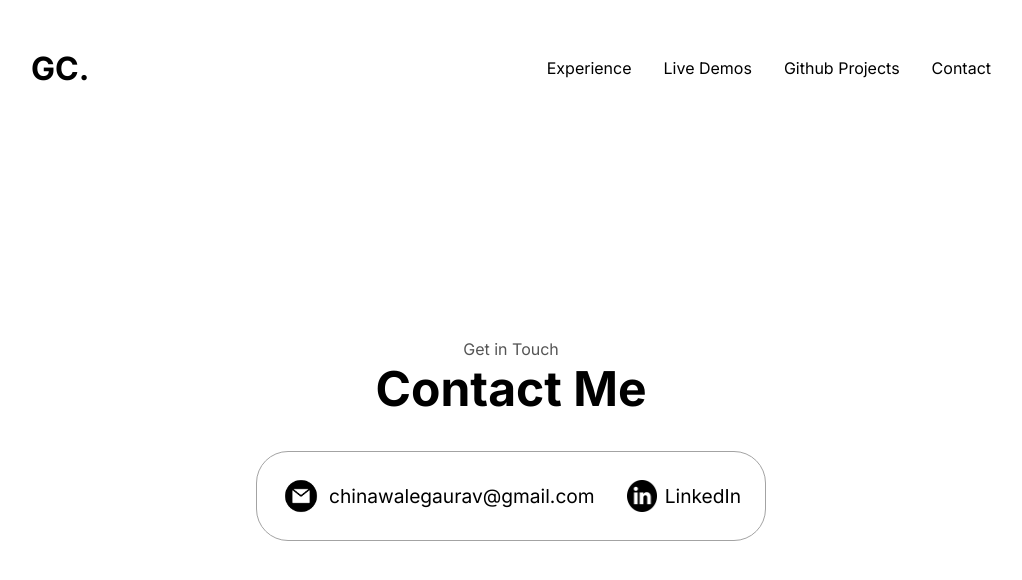
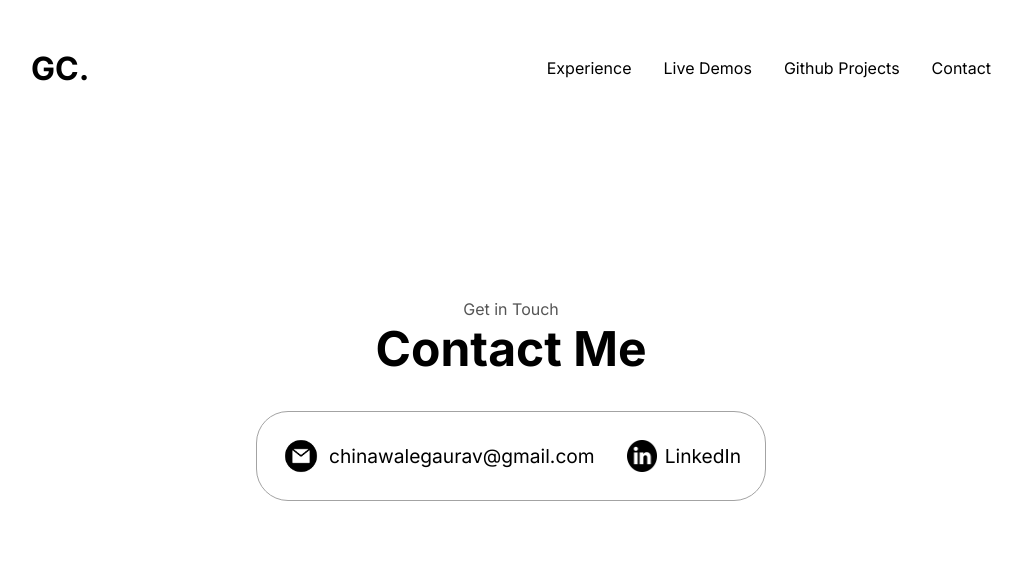
Before and after one commit to GauravChinavle/next-js-portfolio, a Next.js app: page /contact in a window 1280 px wide. Shown: the top 580 px of the page, without its empty margins (129-1151 px from the left). Built offline with nearby package versions, Linux system fonts and the light colour scheme.

Commit message:
adds height

```diff
--- a/src/app/mediaqueries.css
+++ b/src/app/mediaqueries.css
@@ -1,15 +1,11 @@
 @media screen and (max-width: 1400px) {
   #profile {
-    height: 83vh;
+    height: 80vh;
     margin-bottom: 6rem;
     padding-top: 5rem;
   }
   .about-containers {
     flex-wrap: wrap;
-  }
-  #contact,
-  #projects {
-    height: 80vh;
   }
   .section__text__p3, .section__text p.section__text__p3 {
     font-size: 0.8rem;
```
